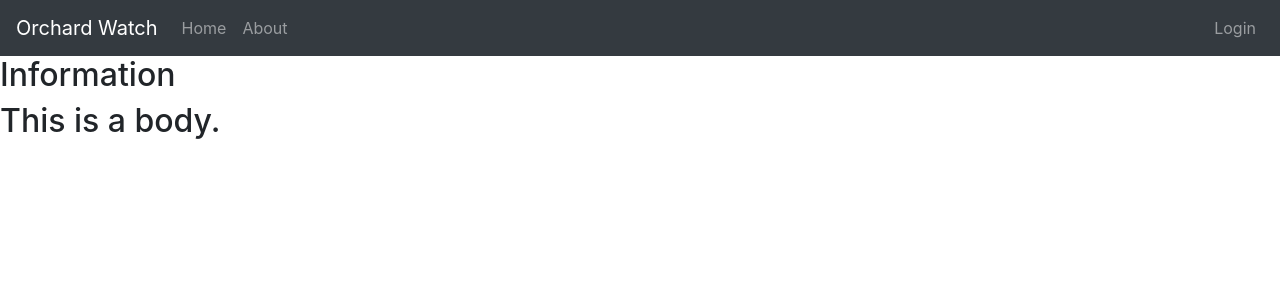
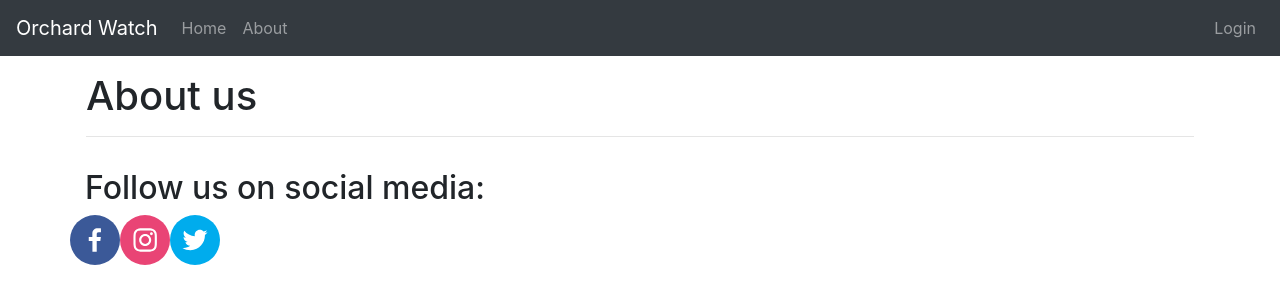
Before and after one commit to david-fisher/320-F19-Track-I, a React (Create React App) app in the folder client/: page /about in a window 1280 px wide. Shown: the top 304 px of the page. Built offline with nearby package versions, Linux system fonts and the light colour scheme.

Commit message:
Add social media icons

```diff
--- a/client/package.json
+++ b/client/package.json
@@ -31,5 +31,8 @@
       "last 1 firefox version",
       "last 1 safari version"
     ]
+  },
+  "devDependencies": {
+    "react-social-icons": "^4.1.0"
   }
 }
--- a/client/src/pages/About/About.css
+++ b/client/src/pages/About/About.css
@@ -1,3 +1,3 @@
-h1 {
-    font-size: 2rem;
+.Title {
+  padding: 1rem;
 }
--- a/client/src/pages/About/About.js
+++ b/client/src/pages/About/About.js
@@ -1,6 +1,7 @@
 import React from "react";
-import './About.css';
-
+import "./About.css";
+import { SocialIcon } from "react-social-icons";
+import { Container, Col, Row } from "react-bootstrap";
 
 class About extends React.Component {
   constructor(props) {
@@ -10,8 +11,19 @@ class About extends React.Component {
   render() {
     return (
       <div>
-        <h2>Information</h2>
-        <h1>This is a body.</h1>
+        <Container className="Title">
+          <h1>About us</h1>
+          <hr></hr>
+        </Container>
+
+        <Container>
+          <h2>Follow us on social media:</h2>
+          <Row>
+            <SocialIcon url="http://facebook.com" />
+            <SocialIcon url="http://instagram.com" />
+            <SocialIcon url="http://twitter.com" />
+          </Row>
+        </Container>
       </div>
     );
   }
```
Also changed, not shown: 1 other file (tests, documents, lock files or other folders).
